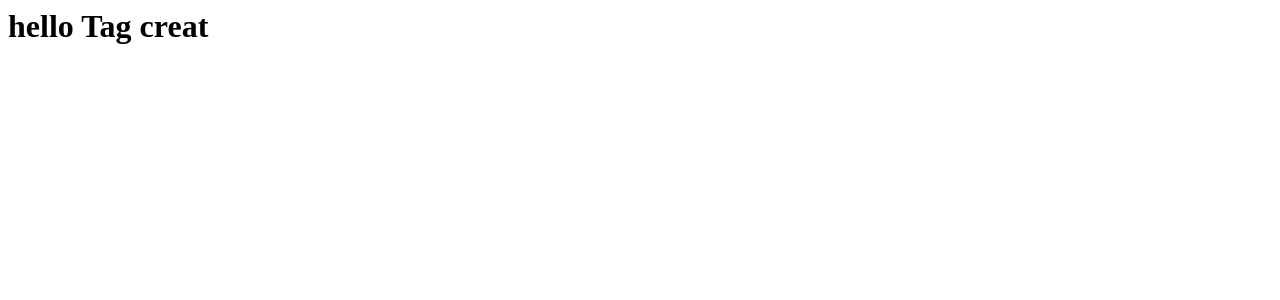
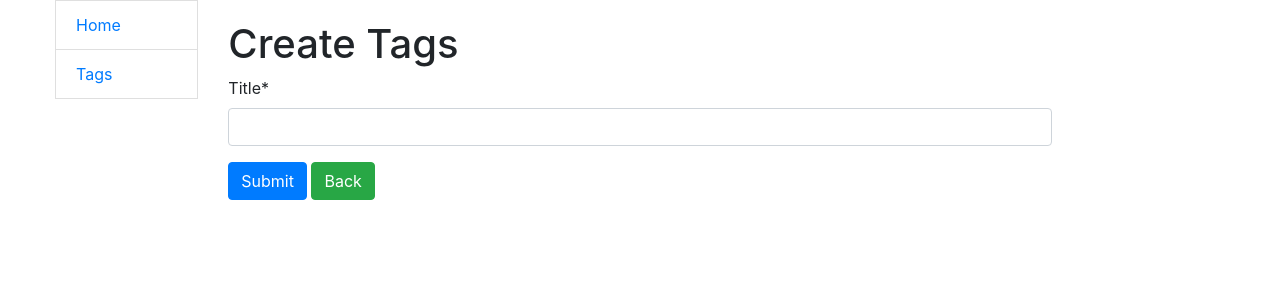
Before and after one commit to VadimSabadyr/todo_list, a Django app: page /tag/create/ in a window 1280 px wide. Shown: the top 300 px of the page. Run offline with Django 4.2, Linux system fonts and the light colour scheme; some libraries are stand-ins or nearby versions.

Commit message:
add content to tag_form.html

```diff
--- a/templates/todo/tag_form.html
+++ b/templates/todo/tag_form.html
@@ -1 +1,15 @@
-<h1>hello Tag creat</h1>
+{% extends "base.html" %}
+{% load crispy_forms_filters %}
+
+{% block content %}
+  <h1 style="margin-top: 5px">{{ object|yesno:"Update,Create" }} Tags</h1>
+  <form action="" method="post" novalidate>
+    {% csrf_token %}
+    {{ form|crispy }}
+
+    <input type="submit" value="Submit" class="btn btn-primary">
+    <a href="{% url 'todo:tag_list' %}" class="btn btn-success link-to-page">
+      Back
+    </a>
+  </form>
+{% endblock %}
```
